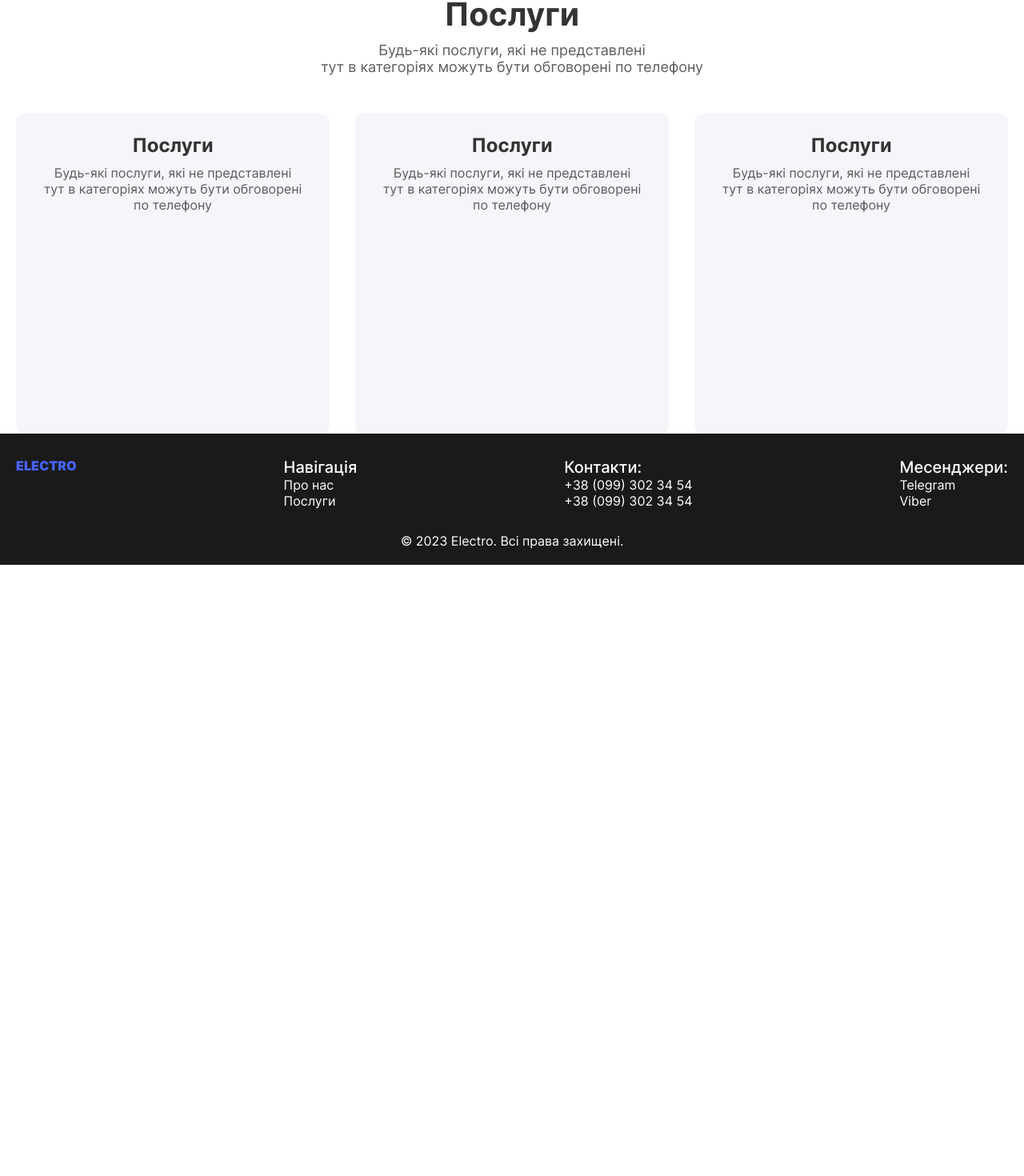
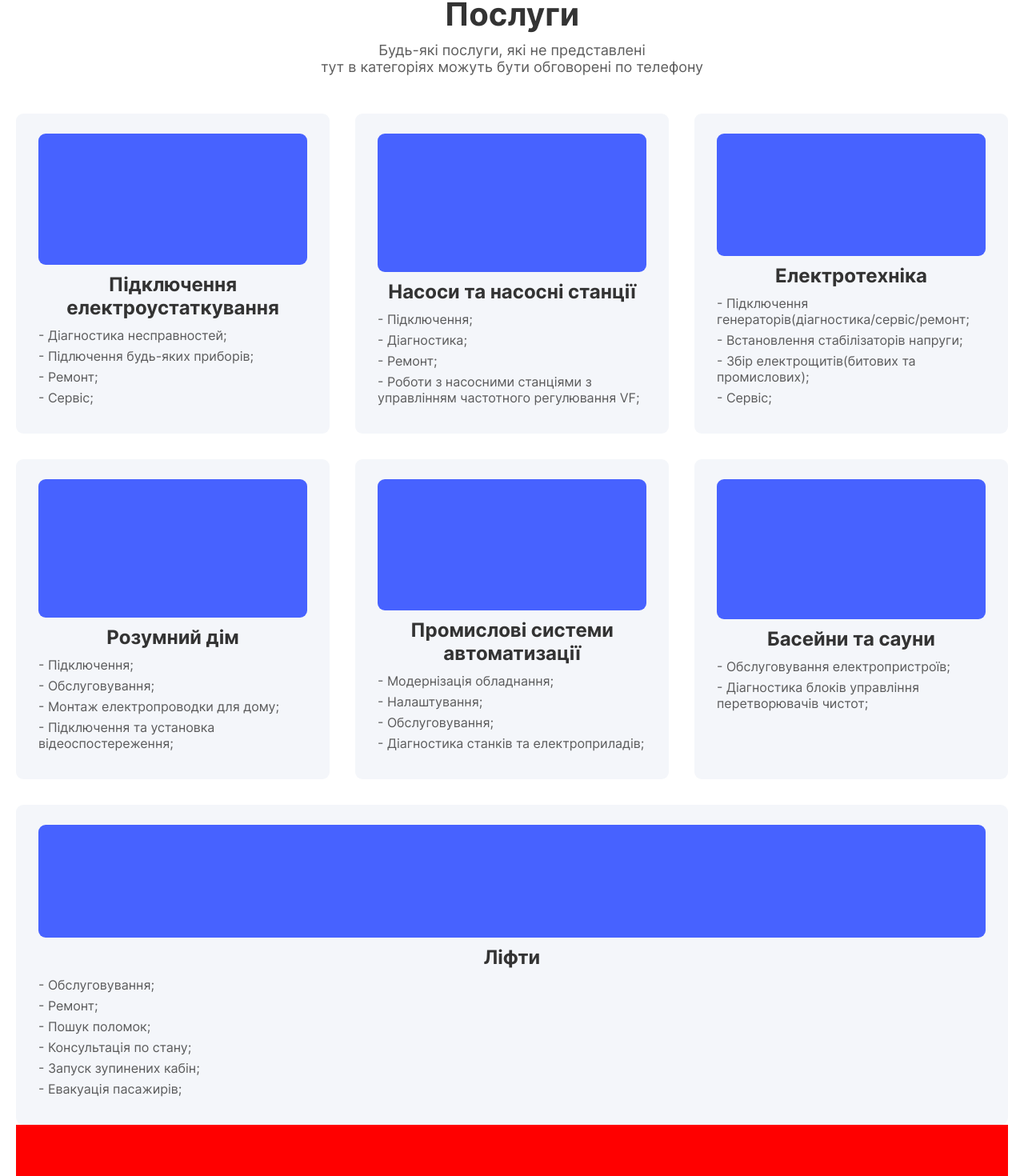
Before and after one commit to stanislaviw/landingPage, a React (Create React App) app: page / in a window 1280 px wide. Shown: the part 668-2138 px from the top of the page at 80% size. Before the commit the page ends 1374 px from the top, so only its background shows below. Built offline with nearby package versions, Linux system fonts and the light colour scheme.

Commit message:
new components and fix

```diff
--- a/src/components/layout/header.jsx
+++ b/src/components/layout/header.jsx
@@ -63,6 +63,6 @@ const routeClass = css`
   word-wrap: break-word;
 
   &:hover {
-    background: #f8f8f8;
+    background: #f4f6fa;
   }
 `;
--- a/src/components/layout/main.jsx
+++ b/src/components/layout/main.jsx
@@ -1,6 +1,7 @@
 import { css } from "@emotion/css";
 import { SectionsAbout } from "../sections/about";
 import { SectionsServices } from "../sections/services";
+import { SectionsGuarantee } from "../sections/guarantee";
 
 export const Main = () => {
   return (
@@ -8,6 +9,7 @@ export const Main = () => {
       <div className={boxClass}>
         <SectionsAbout />
         <SectionsServices />
+        <SectionsGuarantee />
       </div>
     </main>
   );
--- a/src/components/sections/about.jsx
+++ b/src/components/sections/about.jsx
@@ -1,20 +1,22 @@
 import { css } from "@emotion/css";
+import { PHONE_NUMBER } from "../../constants/constants";
 
 export const SectionsAbout = () => {
   return (
     <section className={mainClass}>
       <div className={boxClass}>
         <div className={textBoxClass}>
-          <h2 className={titleClass}>Електрик в Києві</h2>
-          <p className={phoneClass}>+38 (050) 569-36-37</p>
+          <h2 className={titleClass}>
+            Електрик в Києві <br /> та області
+          </h2>
+          <p className={phoneClass}>{PHONE_NUMBER}</p>
           <p>
             Ремонт будь-якої складності. Якісно, надійно <br /> професійно на
             віки та взагалі дуже класно усім раджу!
           </p>
         </div>
-        <div className={imageBoxClass}>df</div>
       </div>
-      <div></div>
+      <div className={imageBoxClass}>df</div>
     </section>
   );
 };
@@ -40,6 +42,7 @@ const textBoxClass = css`
   display: flex;
   flex-direction: column;
   padding-top: 50px;
+  width: 100%;
 `;
 
 const titleClass = css`
@@ -57,7 +60,9 @@ const phoneClass = css`
 `;
 
 const imageBoxClass = css`
-  width: 300px;
-  height: 600px;
+  margin-top: 50px;
+  width: 40%;
+  height: 55%;
   overflow: hidden;
+  background: #4762ff;
 `;
--- /dev/null
+++ b/src/components/sections/guarantee.jsx
@@ -0,0 +1,11 @@
+import { css } from "@emotion/css";
+
+export const SectionsGuarantee = () => {
+  return <section className={mainClass}></section>;
+};
+
+const mainClass = css`
+  width: 100%;
+  height: 700px;
+  background: red;
+`;
--- a/src/components/sections/services-item.jsx
+++ b/src/components/sections/services-card.jsx
@@ -1,14 +1,20 @@
 import { css } from "@emotion/css";
 
-export const SectionsServicesItem = () => {
+export const SectionsServicesCard = ({ item }) => {
+  const { title, servises } = item;
+
   return (
     <div className={mainClass}>
+      <div className={imageClass}></div>
       <div className={textBoxClass}>
-        <h2 className={titleClass}>Послуги</h2>
-        <p className={textClass}>
-          Будь-які послуги, які не представлені <br /> тут в категоріях можуть
-          бути обговорені по телефону
-        </p>
+        <h2 className={titleClass}>{title}</h2>
+        <ul className={boxClass}>
+          {servises.map((item, index) => (
+            <li key={index} className={textClass}>
+              - {item};
+            </li>
+          ))}
+        </ul>
       </div>
       <div></div>
     </div>
@@ -20,8 +26,19 @@ const mainClass = css`
   border-radius: 9px;
   overflow: hidden;
   padding: 25px 28px;
-  width: 400px;
+  min-width: 300px;
   height: 400px;
+  flex: 1;
+  display: flex;
+  flex-direction: column;
+  gap: 10px;
+`;
+
+const imageClass = css`
+  width: 100%;
+  height: 50%;
+  border-radius: 9px;
+  background: #4762ff;
 `;
 
 const textBoxClass = css`
@@ -29,8 +46,6 @@ const textBoxClass = css`
   width: 100%;
   flex-direction: column;
   align-items: center;
-  justify-content: center;
-  text-align: center;
   gap: 10px;
 `;
 
@@ -40,6 +55,14 @@ const titleClass = css`
   font-family: Inter;
   font-weight: 700;
   word-wrap: break-word;
+  text-align: center;
+`;
+
+const boxClass = css`
+  display: flex;
+  flex-direction: column;
+  gap: 6px;
+  width: 100%;
 `;
 
 const textClass = css`
--- a/src/components/sections/services.jsx
+++ b/src/components/sections/services.jsx
@@ -1,5 +1,71 @@
 import { css } from "@emotion/css";
-import { SectionsServicesItem } from "./services-item";
+import { SectionsServicesCard } from "./services-card";
+
+const data = [
+  {
+    title: "Підключення електроустаткування",
+    servises: [
+      "Діагностика несправностей",
+      "Підлючення будь-яких приборів",
+      "Ремонт",
+      "Сервіс",
+    ],
+  },
+  {
+    title: "Насоси та насосні станції",
+    servises: [
+      "Підключення",
+      "Діагностика",
+      "Ремонт",
+      "Роботи з наcосними станціями з управлінням частотного регулювання VF",
+    ],
+  },
+  {
+    title: "Електротехніка",
+    servises: [
+      "Підключення генераторів(діагностика/cервіс/ремонт",
+      "Встановлення стабілізаторів напруги",
+      "Збір електрощитів(битових та промислових)",
+      "Сервіс",
+    ],
+  },
+  {
+    title: "Розумний дім",
+    servises: [
+      "Підключення",
+      "Обслуговування",
+      "Монтаж електропроводки для дому",
+      "Підключення та установка відеоспостереження",
+    ],
+  },
+  {
+    title: "Промислові системи автоматизації",
+    servises: [
+      "Модернізація обладнання",
+      "Налаштування",
+      "Обслуговування",
+      "Діагностика станків та електроприладів",
+    ],
+  },
+  {
+    title: "Басейни та сауни",
+    servises: [
+      "Обслуговування електропристроїв",
+      "Діагностика блоків управління перетворювачів чистот",
+    ],
+  },
+  {
+    title: "Ліфти",
+    servises: [
+      "Обслуговування",
+      "Ремонт",
+      "Пошук поломок",
+      "Консультація по стану",
+      "Запуск зупинених кабін",
+      "Евакуація пасажирів",
+    ],
+  },
+];
 
 export const SectionsServices = () => {
   return (
@@ -12,9 +78,9 @@ export const SectionsServices = () => {
         </p>
       </div>
       <div className={servicesClass}>
-        <SectionsServicesItem />
-        <SectionsServicesItem />
-        <SectionsServicesItem />
+        {data.map((item, index) => (
+          <SectionsServicesCard key={index} item={item} />
+        ))}
       </div>
     </section>
   );
@@ -57,4 +123,5 @@ const textClass = css`
 const servicesClass = css`
   display: flex;
   gap: 32px;
+  flex-wrap: wrap;
 `;
--- /dev/null
+++ b/src/constants/constants.js
@@ -0,0 +1 @@
+export const PHONE_NUMBER = "+38 (050) 569-36-37";
--- a/src/index.css
+++ b/src/index.css
@@ -47,6 +47,15 @@
   box-sizing: border-box;
 }
 
+li {
+  list-style-type: none;
+}
+
+ul {
+  margin-left: 0;
+  padding-left: 0;
+}
+
 a {
   text-decoration: none;
 }
```
